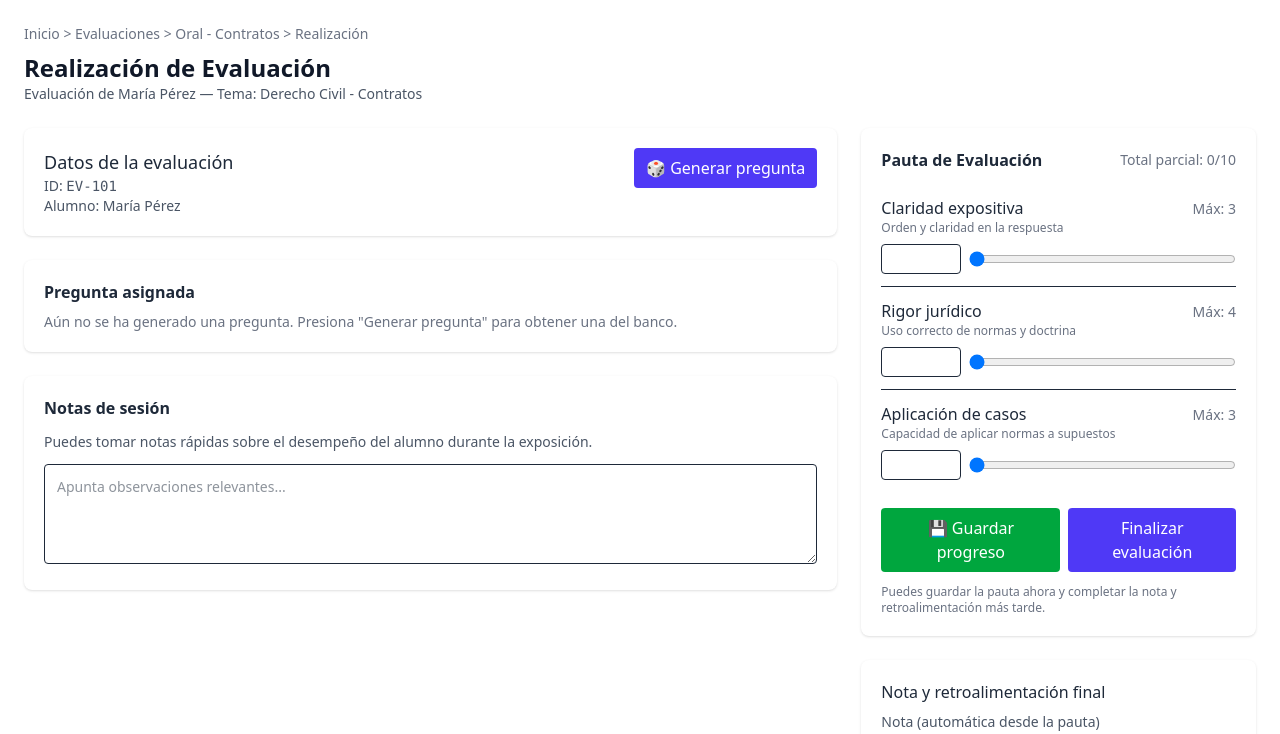
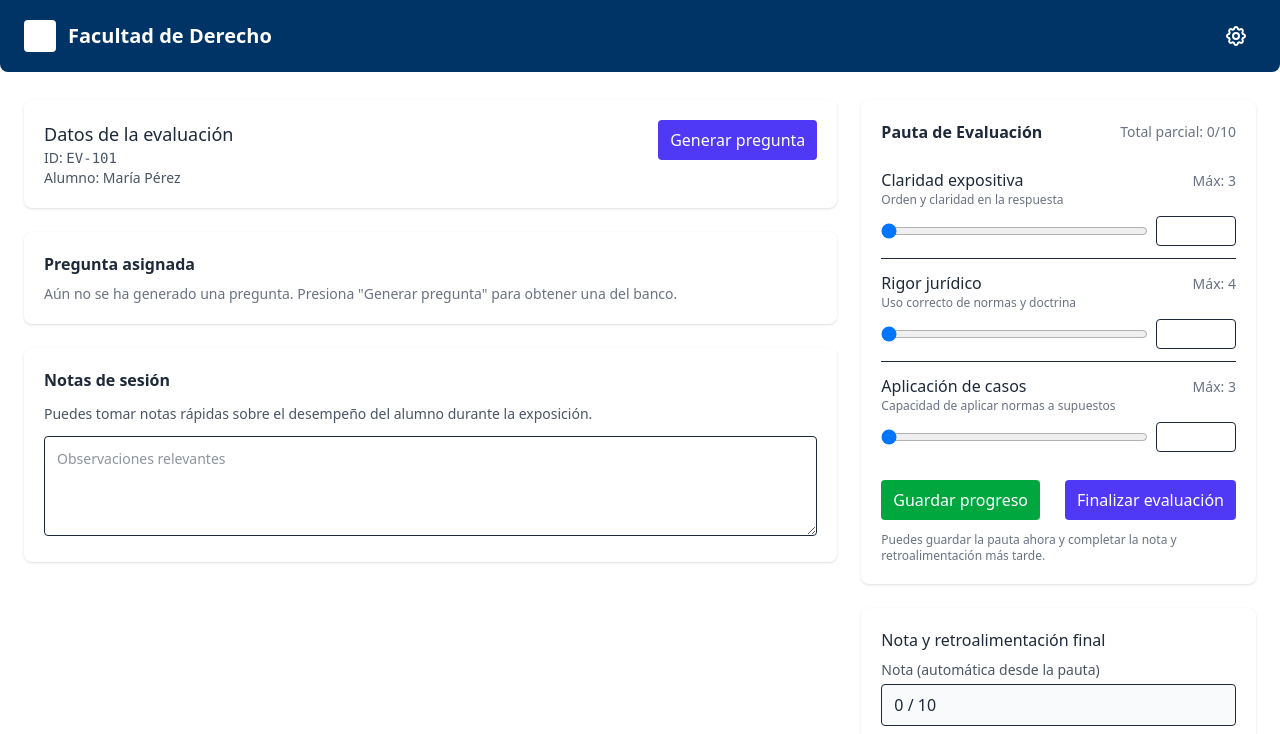
Before and after one commit to AlanVGI-UBB/Proeycto-ISW-Gestion-de-evaluaciones-, a React (Vite) app in the folder frontend/: page /RealizarEvaluacion in a window 1280 px wide. Shown: the top 734 px of the page. Built offline with nearby package versions, Linux system fonts and the light colour scheme.

Commit message:
[UPGRADE] agregue header

```diff
--- a/frontend/src/components/RealizarEvaluacion.tsx
+++ b/frontend/src/components/RealizarEvaluacion.tsx
@@ -1,4 +1,5 @@
 import React, { useMemo, useState } from 'react';
+import Header from '../components/Header';
 
 type Question = { id: string; text: string; topic: string };
 type Criterion = {
@@ -21,7 +22,7 @@ export default function RealizacionEvaluacion() {
     { id: 'q4', text: 'Análisis de cláusula abusiva en contratos de adhesión.', topic: 'Derecho Civil - Contratos' },
   ];
 
-  // Inicializar pauta (podría venir del servidor)
+  // Inicializar pauta (viene de otra fuente en producción)
   const [criteria, setCriteria] = useState<Criterion[]>([
     { id: 'c1', name: 'Claridad expositiva', description: 'Orden y claridad en la respuesta', maxScore: 3, score: null },
     { id: 'c2', name: 'Rigor jurídico', description: 'Uso correcto de normas y doctrina', maxScore: 4, score: null },
@@ -55,7 +56,7 @@ export default function RealizacionEvaluacion() {
     setTimeout(() => setToast(null), 2500);
   }
 
-  function updateScore(index: number, value: number | '') {
+  function ActualizarPuntaje(index: number, value: number | '') {
     setCriteria((prev) =>
       prev.map((c, i) =>
         i === index
@@ -66,7 +67,7 @@ export default function RealizacionEvaluacion() {
     setSaved(false);
   }
 
-  function saveProgress() {
+  function guardarProgreso() {
     setSaving(true);
     // Simular petición
     setTimeout(() => {
@@ -77,7 +78,7 @@ export default function RealizacionEvaluacion() {
     }, 900);
   }
 
-  function finalizeEvaluation() {
+  function finalizeEvaluacion() {
     // Validación básica: todos los criterios deben tener un score numérico
     const incomplete = criteria.some((c) => c.score === null);
     if (incomplete) {
@@ -96,9 +97,8 @@ export default function RealizacionEvaluacion() {
 
   return (
     <div className="max-w-7xl mx-auto p-6 font-sans text-gray-800">
-      {/* Header / Breadcrumb */}
+      <Header title="Facultad de Derecho" />
       <div className="mb-6">
-        <nav className="text-sm text-gray-500 mb-2">Inicio &gt; Evaluaciones &gt; {evaluation.name} &gt; Realización</nav>
         <h1 className="text-2xl font-semibold text-gray-900">Realización de Evaluación</h1>
         <p className="text-sm text-gray-600">Evaluación de <span className="font-medium">{student.name}</span> — Tema: <span className="font-medium">{student.topic}</span></p>
       </div>
@@ -119,7 +119,7 @@ export default function RealizacionEvaluacion() {
                   className="inline-flex items-center gap-2 px-3 py-2 bg-indigo-600 text-white rounded hover:bg-indigo-700 focus:outline-none focus:ring-2 focus:ring-indigo-300"
                   aria-label="Generar pregunta aleatoria"
                 >
-                  🎲 Generar pregunta
+                  Generar pregunta
                 </button>
               </div>
             </div>
@@ -142,7 +142,7 @@ export default function RealizacionEvaluacion() {
             <div className="text-sm text-gray-600">Puedes tomar notas rápidas sobre el desempeño del alumno durante la exposición.</div>
             <textarea
               className="mt-3 w-full border rounded p-3 text-sm resize-y min-h-[100px] focus:ring-2 focus:ring-indigo-200"
-              placeholder="Apunta observaciones relevantes..."
+              placeholder="Observaciones relevantes"
               value={feedback}
               onChange={(e) => { setFeedback(e.target.value); setSaved(false); }}
               disabled={completed}
@@ -172,23 +172,23 @@ export default function RealizacionEvaluacion() {
 
                     <div className="mt-2 flex items-center gap-2">
                       <input
+                        type="range"
+                        min={0}
+                        max={c.maxScore}
+                        value={c.score === null ? 0 : c.score}
+                        onChange={(e) => ActualizarPuntaje(i, Number(e.target.value))}
+                        className="w-full"
+                        disabled={completed}
+                      />
+                      <input
                         type="number"
                         min={0}
                         max={c.maxScore}
                         value={c.score === null ? '' : c.score}
-                        onChange={(e) => updateScore(i, e.target.value === '' ? '' : Number(e.target.value))}
+                        onChange={(e) => ActualizarPuntaje(i, e.target.value === '' ? '' : Number(e.target.value))}
+                        disabled={completed}
                         className="w-20 border rounded px-2 py-1 text-sm focus:ring-2 focus:ring-indigo-200"
-                        disabled={completed}
                         aria-label={`Puntaje ${c.name}`}
-                      />
-                      <input
-                        type="range"
-                        min={0}
-                        max={c.maxScore}
-                        value={c.score === null ? 0 : c.score}
-                        onChange={(e) => updateScore(i, Number(e.target.value))}
-                        className="w-full"
-                        disabled={completed}
                       />
                     </div>
                   </div>
@@ -198,14 +198,14 @@ export default function RealizacionEvaluacion() {
 
             <div className="mt-4 flex gap-2">
               <button
-                onClick={saveProgress}
+                onClick={guardarProgreso}
                 disabled={saving || completed}
                 className={`inline-flex items-center gap-2 px-3 py-2 rounded text-white ${saving ? 'bg-gray-400' : 'bg-green-600 hover:bg-green-700'}`}
               >
-                💾 Guardar progreso
+                Guardar progreso
               </button>
               <button
-                onClick={finalizeEvaluation}
+                onClick={finalizeEvaluacion}
                 disabled={saving || completed}
                 className={`ml-auto inline-flex items-center gap-2 px-3 py-2 rounded text-white ${saving ? 'bg-gray-400' : 'bg-indigo-600 hover:bg-indigo-700'}`}
               >
```
